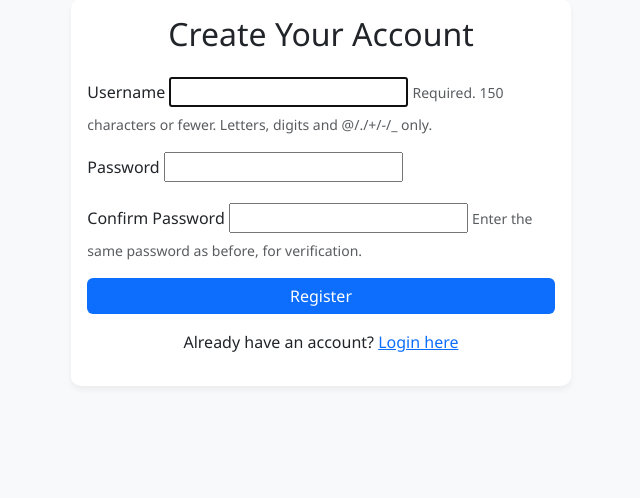
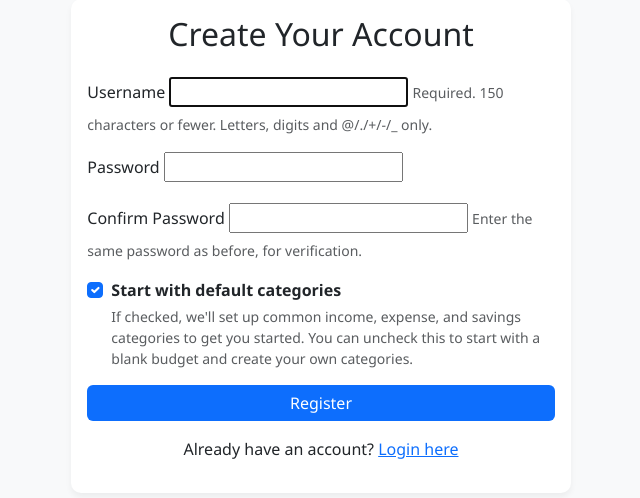
Before and after one commit to Gertdj/budget-app, a Django app: page /register/ in a window 1280 px wide. Shown: the part 129-627 px from the top of the page, without its empty margins (319-959 px from the left). Run offline with Django 5.2, Linux system fonts and the light colour scheme.

Commit message:
Add option to register with or without default categories

```diff
--- a/finance/templates/finance/register.html
+++ b/finance/templates/finance/register.html
@@ -56,6 +56,19 @@
                         {% endif %}
                     </div>
 
+                    <div class="mb-3">
+                        <div class="form-check">
+                            <input class="form-check-input" type="checkbox" name="apply_template" id="apply_template" value="true" checked>
+                            <label class="form-check-label" for="apply_template">
+                                <strong>Start with default categories</strong>
+                            </label>
+                            <small class="form-text text-muted d-block">
+                                If checked, we'll set up common income, expense, and savings categories to get you started.
+                                You can uncheck this to start with a blank budget and create your own categories.
+                            </small>
+                        </div>
+                    </div>
+
                     <div class="d-grid">
                         <button type="submit" class="btn btn-primary">Register</button>
                     </div>
--- a/finance/views.py
+++ b/finance/views.py
@@ -27,7 +27,11 @@ def get_user_household(user):
     return household
 
 def check_and_apply_base_template(household):
-    """Check if household needs base template and apply it if needed"""
+    """Check if household needs base template and apply it if needed
+
+    Note: This function is now only used for backward compatibility.
+    New registrations handle template application during registration.
+    """
     if not household:
         return False
 
@@ -35,9 +39,11 @@ def check_and_apply_base_template(household):
     if Category.objects.filter(household=household).exists():
         return False  # Already has categories, don't apply template
 
-    # Apply base starter template
-    create_base_starter_template(household)
-    return True
+    # Only apply template if household is truly empty (for backward compatibility)
+    # This prevents applying template to users who explicitly chose blank registration
+    # We check if this is a new household by checking if it was just created
+    # For now, we'll skip auto-application and let users choose during registration
+    return False
 
 @login_required
 def dashboard(request):
@@ -70,10 +76,9 @@ def dashboard(request):
     if not household:
         return redirect('register')
 
-    # Check if this is a new user and apply base template
-    template_applied = check_and_apply_base_template(household)
-    if template_applied:
-        messages.info(request, 'Welcome! We\'ve set up a basic starter template with common categories. You can customize these to fit your needs.')
+    # Note: Template application is now handled during registration
+    # This check is kept for backward compatibility but won't auto-apply
+    check_and_apply_base_template(household)
 
     # Get parent categories only for this household
     income_categories = Category.objects.filter(household=household, type='INCOME', parent__isnull=True).prefetch_related('children').order_by('name')
@@ -670,11 +675,20 @@ def register_view(request):
 
     if request.method == 'POST':
         form = UserCreationForm(request.POST)
+        apply_template = request.POST.get('apply_template', 'false') == 'true'
+
         if form.is_valid():
             user = form.save()
             # Create a default household for the new user
             household = Household.objects.create(name=f"{user.username}'s Household")
             household.members.add(user)
+
+            # Apply template immediately if user chose to, otherwise leave blank
+            if apply_template:
+                create_base_starter_template(household)
+                template_message = " We've set up a basic starter template with common categories."
+            else:
+                template_message = " You can start by creating your own categories."
 
             # Authenticate and login the user
             username = form.cleaned_data.get('username')
@@ -682,8 +696,7 @@ def register_view(request):
             user = authenticate(username=username, password=password)
             if user:
                 login(request, user)
-                messages.success(request, f'Welcome, {username}! Your account has been created.')
-                # Base template will be applied on first dashboard visit
+                messages.success(request, f'Welcome, {username}! Your account has been created.{template_message}')
                 return redirect('dashboard')
     else:
         form = UserCreationForm()
```
